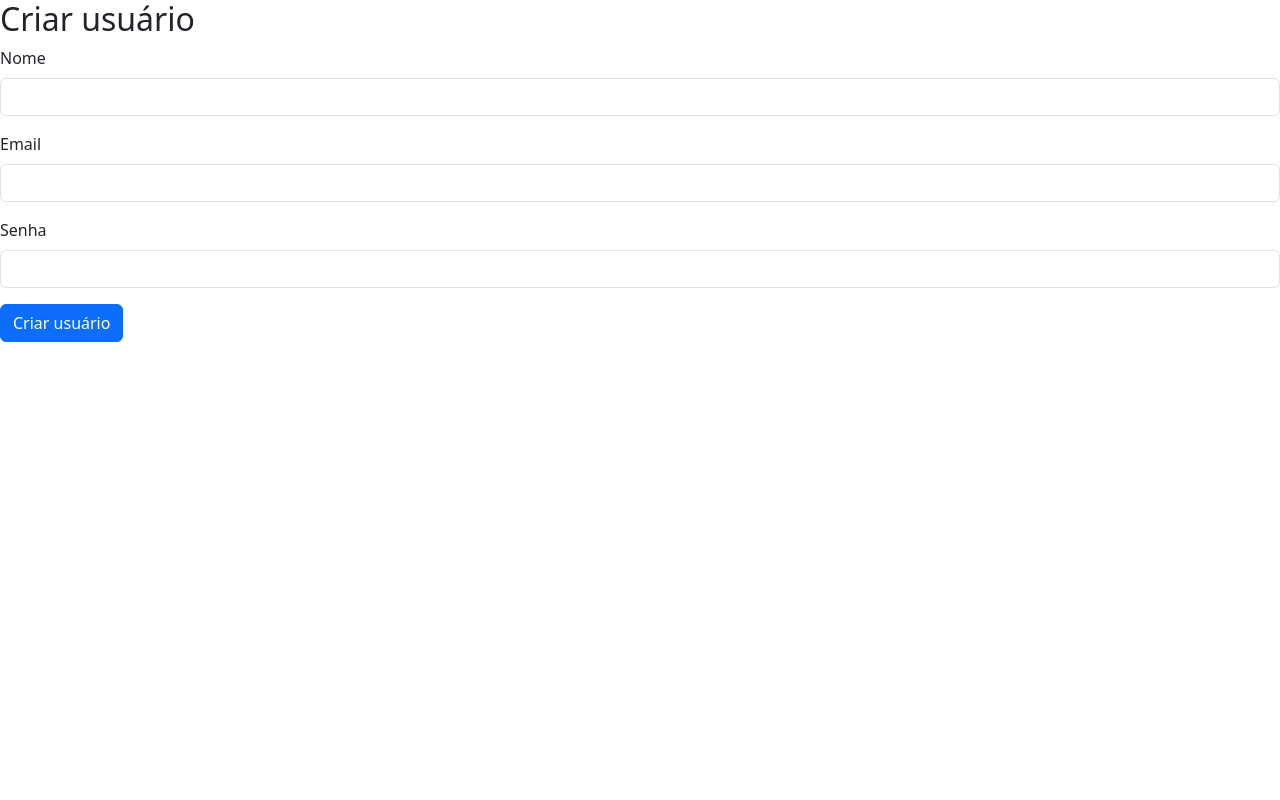
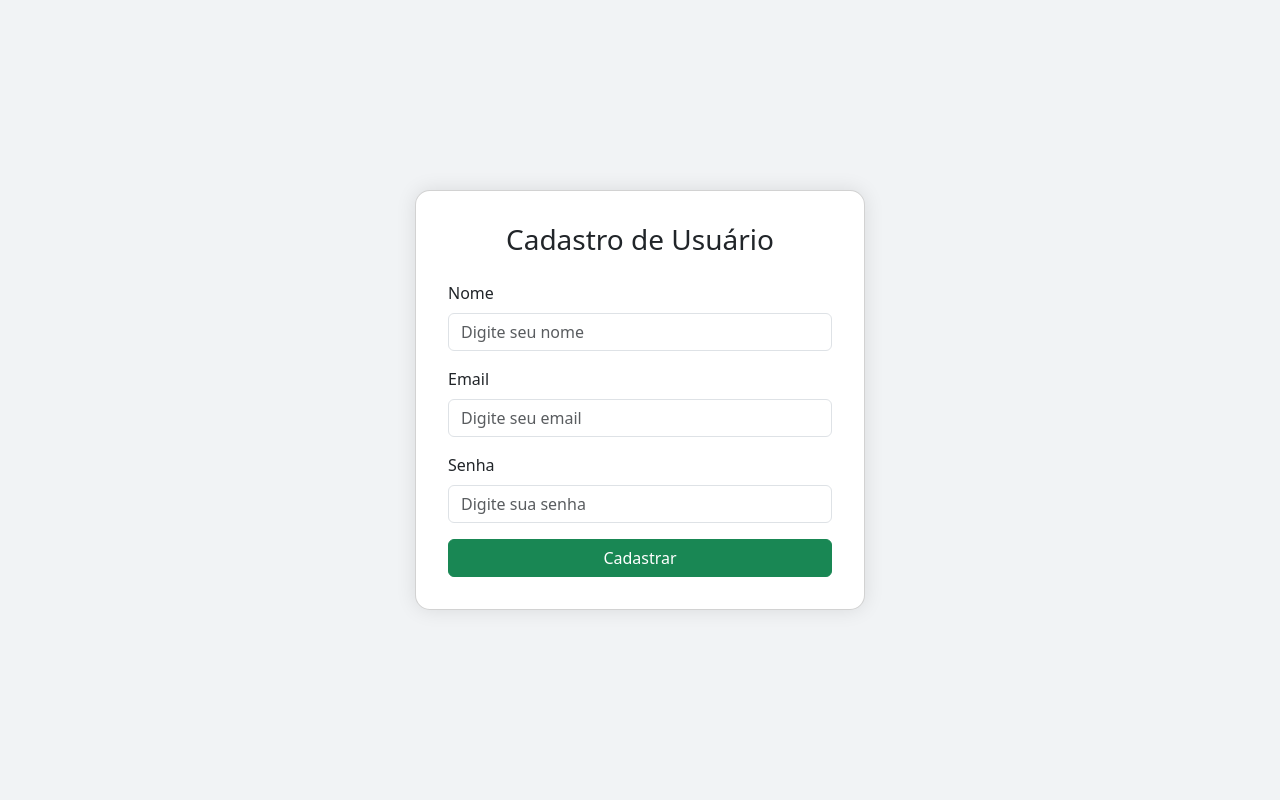
Before and after one commit to rkweber05/crud-usuarios-php, a PHP site: page /create.php in a window 1280 px wide. Run offline with PHP 8.4, Linux system fonts and the light colour scheme.

Commit message:
refact: Add new frontend

```diff
--- a/create.php
+++ b/create.php
@@ -24,28 +24,47 @@
   <head>
     <meta charset="utf-8">
     <meta name="viewport" content="width=device-width, initial-scale=1">
-    <title>Cadastro usuário</title>
-    <link href="https://cdn.jsdelivr.net/npm/bootstrap@5.3.6/dist/css/bootstrap.min.css" rel="stylesheet" integrity="sha384-4Q6Gf2aSP4eDXB8Miphtr37CMZZQ5oXLH2yaXMJ2w8e2ZtHTl7GptT4jmndRuHDT" crossorigin="anonymous">
+    <title>Cadastro de Usuário</title>
+    <link href="https://cdn.jsdelivr.net/npm/bootstrap@5.3.6/dist/css/bootstrap.min.css" rel="stylesheet">
+    <style>
+      body {
+        background-color: #f1f3f5;
+        height: 100vh;
+        display: flex;
+        align-items: center;
+        justify-content: center;
+      }
+      .card {
+        max-width: 450px;
+        width: 100%;
+        padding: 2rem;
+        border-radius: 15px;
+        box-shadow: 0 0 20px rgba(0, 0, 0, 0.1);
+        background-color: #ffffff;
+      }
+    </style>
   </head>
   <body>
-    <h2>Criar usuário</h2>
-    <form method="post">
+
+    <div class="card">
+      <h3 class="text-center mb-4">Cadastro de Usuário</h3>
+      <form method="post">
         <div class="mb-3">
-            <label class="form-label">Nome</label>
-            <input type="text" name="nome" class="form-control">
+          <label class="form-label">Nome</label>
+          <input type="text" name="nome" class="form-control" placeholder="Digite seu nome" required>
         </div>
         <div class="mb-3">
-            <label class="form-label">Email</label>
-            <input type="email" name="email" class="form-control" >
+          <label class="form-label">Email</label>
+          <input type="email" name="email" class="form-control" placeholder="Digite seu email" required>
         </div>
         <div class="mb-3">
-            <label class="form-label">Senha</label>
-            <input type="password" name="senha" class="form-control">
+          <label class="form-label">Senha</label>
+          <input type="password" name="senha" class="form-control" placeholder="Digite sua senha" required>
         </div>
+        <button type="submit" class="btn btn-success w-100">Cadastrar</button>
+      </form>
+    </div>
 
-        <button type="submit" class="btn btn-primary">Criar usuário</button>
-    </form>
-
-    <script src="https://cdn.jsdelivr.net/npm/bootstrap@5.3.6/dist/js/bootstrap.bundle.min.js" integrity="sha384-j1CDi7MgGQ12Z7Qab0qlWQ/Qqz24Gc6BM0thvEMVjHnfYGF0rmFCozFSxQBxwHKO" crossorigin="anonymous"></script>
+    <script src="https://cdn.jsdelivr.net/npm/bootstrap@5.3.6/dist/js/bootstrap.bundle.min.js"></script>
   </body>
 </html>
--- a/slack.php
+++ b/slack.php
@@ -1,6 +1,6 @@
 <?php
 function sendSlackNotification($message) {
-    $webhook_url = 'https://hooks.slack.com/services/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';
+    $webhook_url = 'https://hooks.slack.com/services/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';
 
     $data = [
         'text' => $message,
```
